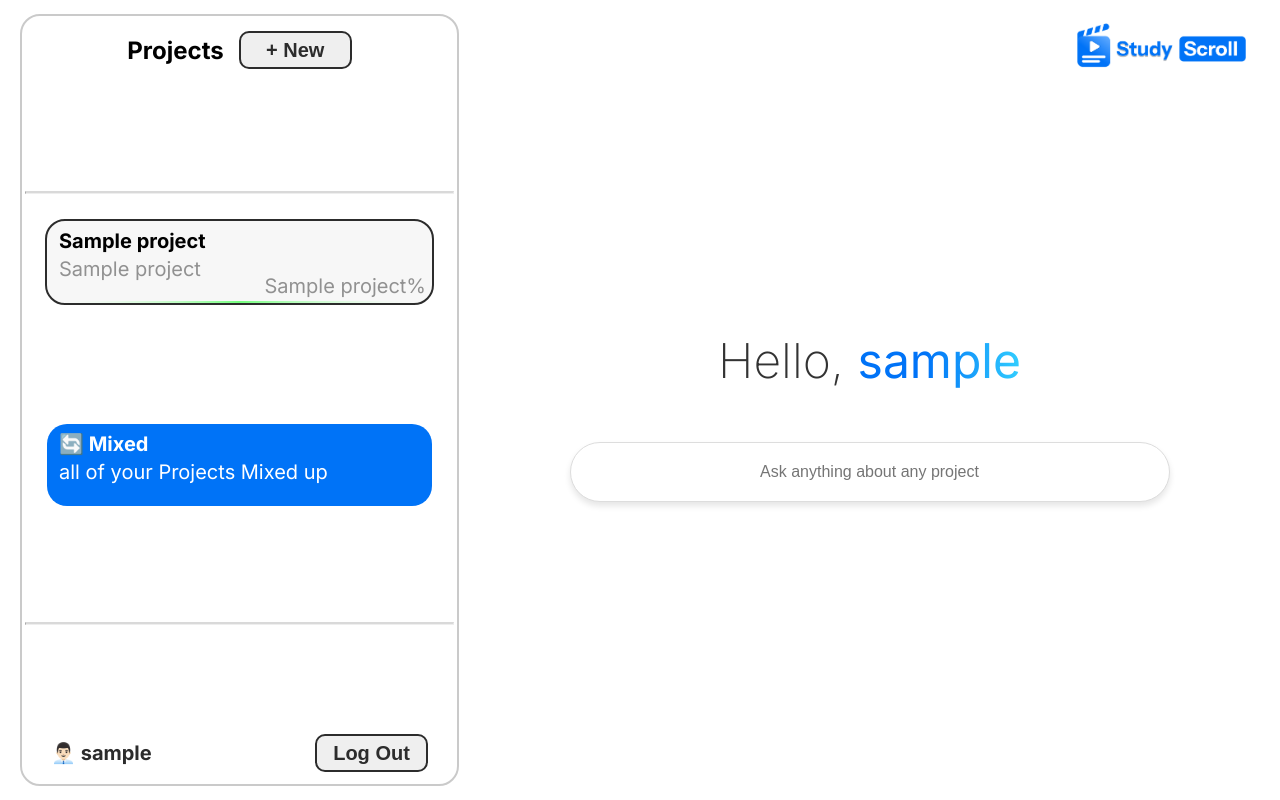
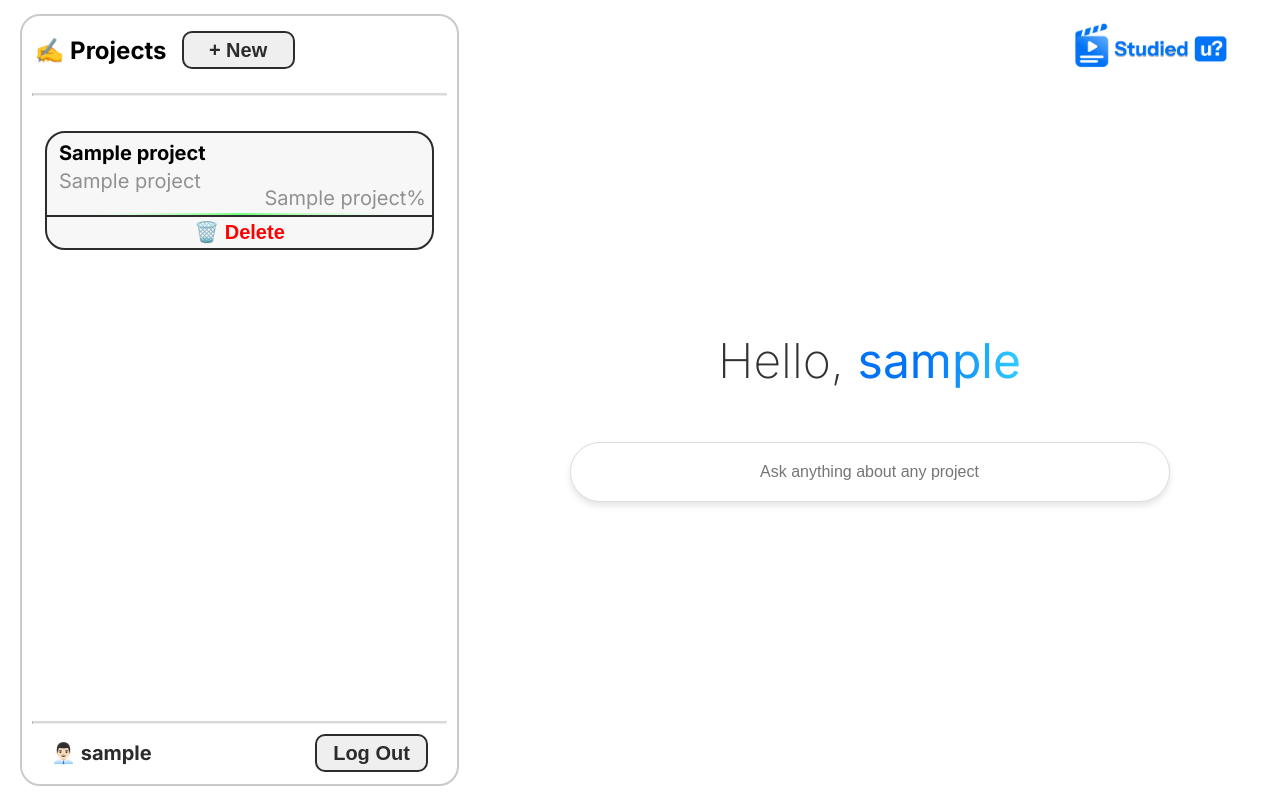
Before and after one commit to 8nt0n/Study_Helper, a Flask app: template templates/index.html in a window 1280 px wide. Run offline with Flask 3, Linux system fonts and the light colour scheme; the template is opened without the code that fills it: most values are stand-ins (such as "Sample title", 1, 10 or a date in 2020); some libraries are stand-ins or nearby versions.

Commit message:
woooaah.... delete function added
delete
/dĭ-lēt′/
transitive verb
To cancel, strike out, or make impossible to be perceived.
deleted the expletives from the transcript with a marker.
To remove from a document or record: synonym: erase.
deleted the names from the computer file.
To remove (a file, for example) from a hard drive or other storage medium.

```diff
--- a/app.py
+++ b/app.py
@@ -8,6 +8,7 @@ from markdown2 import markdown
 import json
 import os
 from functools import wraps
+import shutil
 
 import re
 
@@ -21,8 +22,8 @@ with open("config.toml", "rb") as f:   # Must be opened in binary mode
     config = tomllib.load(f)
 
 # Access variables
-print(config["Api_keys"]["Gemini"])   # your Gemini API KEY
-print(config["Api_keys"]["OpenAi"])   # your Open Ai API KEY
+print(config["Api_keys"]["Gemini"])   # your Gemini API KEY (yes your... dear user?)
+print(config["Api_keys"]["OpenAi"])   #               -- || --
 
 
 # --- Flask setup ---
@@ -68,7 +69,7 @@ def init_db():
 #                                     Index
 # ===============================================================================
 
-# no @login_required bc we need 1 for each case
+# no @login_required bc we need 1 for each case (ifykyk)
 @app.route("/")
 def home():
     # if were logged in
@@ -79,7 +80,7 @@ def home():
         projects = db.execute("SELECT * FROM projects WHERE user_id=?", (user_id,)).fetchall()
         # render the dashboard
         return render_template("index.html", Username=session['username'], projects=projects)
-    #TODO: else render a generic site
+    #TODO: else render a generic site (wow it looks stunning 🥹)
     return "<a href='/login'>Login</a> | <a href='/register'>Register</a>"
 
 
@@ -108,7 +109,7 @@ def register():
 
 @app.route("/login", methods=["GET", "POST"])
 def login():
-    # check if user exists
+    # check if user exists (because in order to login you should have a account to log into you know?)
     if request.method == "POST":
         username = request.form["username"]
         password = request.form["password"]
@@ -130,6 +131,7 @@ def logout():
     session.clear()
     return redirect(url_for("home"))
 
+#moooom... im a senior dev
 @app.route("/forgot_password")
 def forgot_password():
     return render_template("forgot_password.html")
@@ -140,7 +142,7 @@ def forgot_password():
 #                                       Projects
 # ===============================================================================
 
-# just for debugging purposes, not for normal users
+# just for debugging purposes, not for normal users, i will totally remember to remove this in prod
 @app.route("/projects")
 @login_required
 def projects():
@@ -220,6 +222,7 @@ def view_project(project_id):
 
 
         #TODO: Create videos for each subtopic of the plan
+        # hehe this todo is in here for like 2 months but the site works regardless
 
         print(project)
         # load everything into the plan
@@ -255,7 +258,7 @@ def upload_file(project_id):
         return redirect(request.url)
 
     filename = secure_filename(file.filename)
-    # Create directories
+    # Create directories (pleeeaase linux pleaase)
     user_folder = os.path.join(app.config["UPLOAD_FOLDER"], f"user_{user_id}")
     project_folder = os.path.join(user_folder, f"project_{project_id}")
     os.makedirs(project_folder, exist_ok=True)
@@ -274,7 +277,7 @@ def extract(project_id):
     db = get_db()
     user_id = session["user_id"]
 
-    #--------------- Write a analysis for all the documents with gemini (thx for the free api key guys) ---------------#
+    #--------------- Write a analysis for all the documents with gemini (thx for the free api key guys google rocks and stuff) ---------------#
 
     # Make sure project belongs to the logged-in user
     project = db.execute(
@@ -303,7 +306,7 @@ def extract(project_id):
 
     gemini_text = None
     if existing_files:
-        # Send multimodal request to Gemini
+        # Send multimodal request to Gemini (woah the guy who wrote that helper file must be so smart)
         response = ai.prompt_gemini_multimodal(text_prompt, files=existing_files)
 
         if response and "candidates" in response:
@@ -313,7 +316,7 @@ def extract(project_id):
             extracted_folder = os.path.join(project_folder, "extracted")
             os.makedirs(extracted_folder, exist_ok=True)
 
-            # Save Gemini response to a file
+            # Save the Ai wisdom to a file
             output_file = os.path.join(extracted_folder, "analysis.txt")
             with open(output_file, "w") as f:
                 f.write(gemini_text)
@@ -324,9 +327,11 @@ def extract(project_id):
 
 
     #--------------- make chapters based of of the extracted content ---------------#
+
+    # am i a prompt engineer or am i a prompt engineer
     Prompt = 'You are an AI tutor. I will give you extracted notes from a collection of documents and images. Your job is to design a structured learning plan that teaches everything step by step. Requirements for your output: Return ONLY valid JSON (no explanations, no markdown, no extra text). The JSON must follow this structure: { "chapters": [ { "title": "Chapter Title", "summary": "A short explanation of the key ideas in this chapter, no sentences, just keywords.", "subtopics": [ { "title": "Subtopic 1 Title", "description": "A brief explanation of the subtopic." }, { "title": "Subtopic 2 Title", "description": "A brief explanation of the subtopic." }, { "title": "Subtopic 3 Title", "description": "A brief explanation of the subtopic." } ] } ] } Guidelines: Break the material into 3–6 logical chapters. Each chapter should cover a coherent theme or concept. Each chapter must contain exactly 3 subtopics, with titles and brief descriptions. Titles should be short, clear, and student-friendly. Summaries should be clear enough that a beginner can understand the flow. Answer in the language the analysis is in. Here is the extracted analysis to structure into chapters: <<<ANALYSIS>>>'
 
-    # find the file
+    # find the file (hopefully.... please work this time)
     file_path = os.path.join(
         "uploads",
         f"user_{session['user_id']}",
@@ -379,6 +384,40 @@ def extract(project_id):
         plan_data = json.load(f)
 
     return redirect(url_for('view_project', project_id=project_id))
+
+
+@app.route("/projects/<int:project_id>/delete", methods=["POST"])
+@login_required
+def delete_project(project_id):
+    db = get_db()
+    user_id = session["user_id"]
+
+    # Ensure the project belongs to this user
+    project = db.execute(
+        "SELECT * FROM projects WHERE id=? AND user_id=?",
+        (project_id, user_id)
+    ).fetchone()
+    if not project:
+        abort(403)
+
+    # 1) Remove all associated documents from DB
+    db.execute("DELETE FROM documents WHERE project_id=?", (project_id,))
+
+    # 2) Remove project itself from DB
+    db.execute("DELETE FROM projects WHERE id=?", (project_id,))
+    db.commit()
+
+    # 3) Remove project folder from filesystem
+    project_folder = os.path.join(
+        app.config["UPLOAD_FOLDER"],
+        f"user_{user_id}",
+        f"project_{project_id}"
+    )
+    if os.path.exists(project_folder):
+        shutil.rmtree(project_folder, ignore_errors=True)
+
+    flash("Project deleted successfully.", "success")
+    return redirect(url_for("home"))
 
 
 # ===============================================================================
@@ -578,11 +617,11 @@ def extract_json(text: str) -> str:
     return text.strip()
 
 
-# ---------- helpers (place near top / before routes) ----------
+# ---------- Bro im the author of clean code at this point, look at this elite ball knowledge, using functions to reuse similar code ----------
 def create_video_for_subtopic(user_id, project_id, chapter_idx, sub_idx, title, description):
     """Create video MP4 and return the viewer URL (url_for view_file)."""
     uploads_root = app.config['UPLOAD_FOLDER']
-    # Read analysis
+    # Read analysis or something (please work this time)
     analysis_path = os.path.join(uploads_root, f"user_{user_id}", f"project_{project_id}", "extracted", "analysis.txt")
     analysis_text = ""
     if os.path.isfile(analysis_path):
@@ -593,10 +632,10 @@ def create_video_for_subtopic(user_id, project_id, chapter_idx, sub_idx, title,
     os.makedirs(videos_folder, exist_ok=True)
     output_abs = os.path.join(videos_folder, f"{chapter_idx}_{sub_idx}.mp4")
 
-    # call your existing video creation function
+    # call the video creation function
     video.make_video(title, description, analysis_text, output_abs)
 
-    # viewer path expected by view_file (starts with 'uploads/...')
+    # do something (hopefully)?
     video_relpath = f"uploads/user_{user_id}/project_{project_id}/videos/{chapter_idx}_{sub_idx}.mp4"
     return url_for('view_file', filepath=video_relpath)
 
@@ -613,45 +652,47 @@ def create_notes_for_subtopic(user_id, project_id, chapter_idx, sub_idx, title,
     os.makedirs(notes_folder, exist_ok=True)
     output_abs = os.path.join(notes_folder, f"{chapter_idx}_{sub_idx}.md")
 
+    # this will (mathematically) absoultely fail bc gemini fucks it up sometimes but empirically it works about 20% of the time
+    # Update wow i should totally pack this in a 5x loop bc 5x20% is 100%, don’t forget to fix this tomorrow...
     prompt = f"""
-Create a concise study cheat sheet in Markdown for the subtopic:
-"{title}"
+                Create a concise study cheat sheet in Markdown for the subtopic:
+                "{title}"
 
-Use the following analysis as background:
-{analysis_text}
+                Use the following analysis as background:
+                {analysis_text}
 
-Follow this exact Markdown structure:
-# {title}
-A short 1–2 sentence overview of the subtopic.
+                Follow this exact Markdown structure:
+                # {title}
+                A short 1–2 sentence overview of the subtopic.
 
----
+                ---
 
-## 💡 Key Concepts
-- Bullet point 1
-- Bullet point 2
-- Bullet point 3
+                ## 💡 Key Concepts
+                - Bullet point 1
+                - Bullet point 2
+                - Bullet point 3
 
----
+                ---
 
-## 🏷️ Important Terms
-- **Term 1**: Short definition
-- **Term 2**: Short definition
-- **Term 3**: Short definition
+                ## 🏷️ Important Terms
+                - **Term 1**: Short definition
+                - **Term 2**: Short definition
+                - **Term 3**: Short definition
 
----
+                ---
 
-## ⚡ Quick Facts
-- Fact 1
-- Fact 2
-- Fact 3
+                ## ⚡ Quick Facts
+                - Fact 1
+                - Fact 2
+                - Fact 3
 
----
+                ---
 
-Guidelines:
-- Keep language clear and beginner-friendly.
-- Use proper Markdown headings (#, ##) exactly as shown.
-- Output ONLY valid Markdown (no extra commentary).
-"""
+                Guidelines:
+                - Keep language clear and beginner-friendly.
+                - Use proper Markdown headings (#, ##) exactly as shown.
+                - Output ONLY valid Markdown (no extra commentary).
+            """
     notes_response = ai.prompt_gemini(google_ai_studio_key, prompt)
     # write response (you already have extract_json for JSON; not needed for md)
     with open(output_abs, "w", encoding="utf-8") as f:
--- a/templates/index.html
+++ b/templates/index.html
@@ -54,13 +54,14 @@
         .projects-list {
             width: 100%;
             overflow: auto;
+            height: 100%;
         }
 
         .project-item {
             background-color: #f7f7f7;
-            border-radius: 20px;
+            border-radius: 20px 20px 0px 0px;
             padding: 0px;
-            margin: 10px auto;
+            margin: 10px auto 0px auto; /*https://www.w3schools.com/css/css_margin.asp saved my ass*/
             position: relative;
             overflow: hidden;
             cursor: pointer;
@@ -70,6 +71,23 @@
             height: 82px;
             width: 385px;
 
+        }
+
+        /*I placed it underneath the project item style block bc the delete form is rendered underneath each project card too :) */
+        .delete-project {
+            background-color: #f7f7f7;
+            color: red;
+            border-radius: 0px 0px 20px 20px;
+            padding: 0px;
+            margin: -2px;
+            position: relative;
+            overflow: hidden;
+            cursor: pointer;
+            transition: transform 0.2s;
+            border: 2px solid #2C2C2C;
+
+            height: 35px;
+            width: 389px;
         }
 
         /* Scrollbar track (background) */
@@ -82,10 +100,6 @@
         .projects-list::-webkit-scrollbar-thumb {
             background: #b6b6b6;
             border-radius: 4px;
-        }
-
-        .project-item:hover {
-            transform: scale(1.02);
         }
 
 
@@ -166,7 +180,7 @@
         /* Solid border */
         hr.solid {
             border-top: 2px solid #D9D9D9;
-            width: 98%;
+            width: 95%;
         }
 
         .search-box {
@@ -224,6 +238,8 @@
             flex-direction: row;
             align-items: center;
             justify-content: flex-start;
+            width: 100%;
+            margin-left: 25px;
         }
 
 
@@ -236,14 +252,13 @@
     <div class="sidebar">
 
         <div id="sidebar-heading-container">
-            <h2>Projects</h2>
+            <h2>✍️ Projects</h2>
             <button onclick="window.location.href = '/projects/create';">+ New</button>
         </div>
 
+        <hr class="solid" style="margin-bottom: 25px;">
+
         <div class="projects-list">
-
-
-            <hr class="solid" style="margin-bottom: 25px;">
 
             {% for project in projects %}
                 <div class="project-item" onclick="window.location.href = '/projects/{{ project[0] }}';">
@@ -251,11 +266,18 @@
                         <div>
                             <h3>{{ project[1] }}</h3> <!--Project Title-->
                             <p>{{ project[2] }}</p> <!--Project Descriptiom-->
+                            <!--progress bar-->
                             <p id="progress">{{ project[4]}}%</p> <!--Project progress-->
                         </div>
                     </div>
                     <img src="{% if project[4] < 50 %}../static/img/Project-Bar:bad.png {% elif project[4] < 80 %}../static/img/Project-Bar:mid.png {% else %}../static/img/Project-Bar:good.png {% endif %}"class="progress-bar">
                 </div>
+
+                <!--Delete Button-->
+                <form method="post" action="{{ url_for('delete_project', project_id=project[0]) }}" style="width: 100%; display: flex; align-items: center; justify-content: center;"
+                    onsubmit="return confirm('Are you sure you want to delete this project? This cannot be undone.');">
+                <button type="submit" style="color: red;" class="delete-project">🗑️ Delete</button>
+                </form>
             {% endfor %}
             <!--
             <div class="project-item">
@@ -278,14 +300,6 @@
             </div>
             -->
         </div>
-        <div class="project-item" style="border: 0px; background-color: #0073F7;">
-            <div style="display: flex; align-items: center;">
-                <div>
-                    <h3 style=" color: white;">🔄 Mixed</h3>
-                    <p style=" color: white;">all of your Projects Mixed up</p>
-                </div>
-            </div>
-        </div>
 
         <hr class="solid" style="margin-bottom: 10px;">
 
--- a/templates/learning_plan.html
+++ b/templates/learning_plan.html
@@ -114,6 +114,10 @@
         </ul>
     </li>
 {% endfor %}
+<form method="post" action="{{ url_for('delete_project', project_id=project[0]) }}"
+      onsubmit="return confirm('Are you sure you want to delete this project? This cannot be undone.');">
+  <button type="submit" style="color: red;">🗑️ Delete Project</button>
+</form>
 </ul>
 <script>
 /* make these global so functions defined outside DOMContentLoaded can use them */
```
Also changed, not shown: static/img/logo.png.
